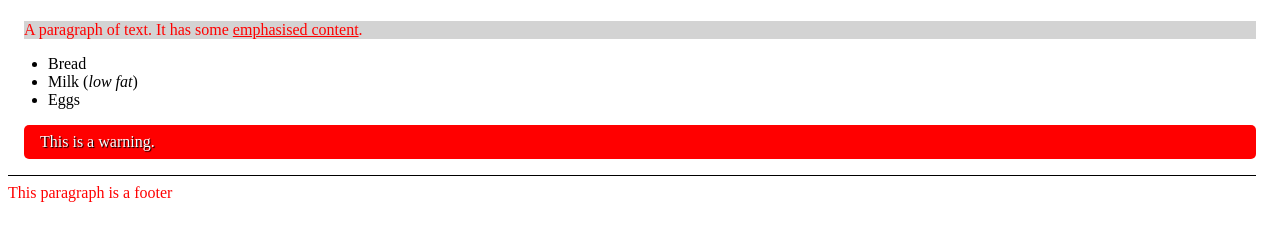
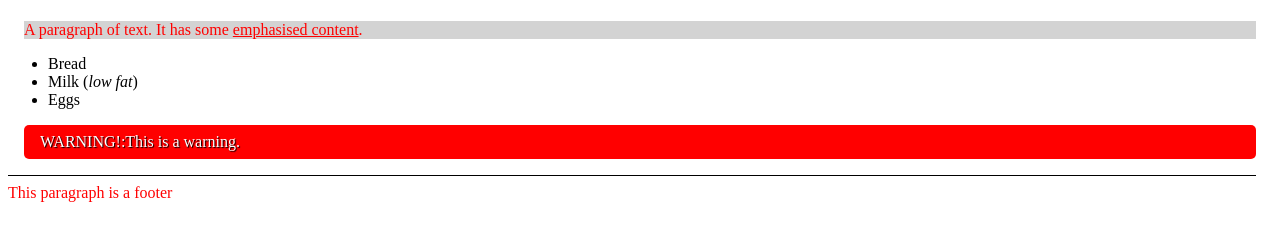
Before and after one commit to robithegreat/powercoders, a plain HTML site: page scratch/css.html in a window 1280 px wide. Shown: the part 59-300 px from the top of the page. Drawn offline with Linux system fonts and the light colour scheme.

Commit message:
progresing

```diff
--- a/scratch/style.css
+++ b/scratch/style.css
@@ -5,6 +5,10 @@ p.warning{
   padding: .5em 1em;
   border-radius: 5px;
   text-shadow: 1px 1px 1px black;
+}
+
+p.warning::before {
+  content:"WARNING!:"
 }
 
 p {
```
